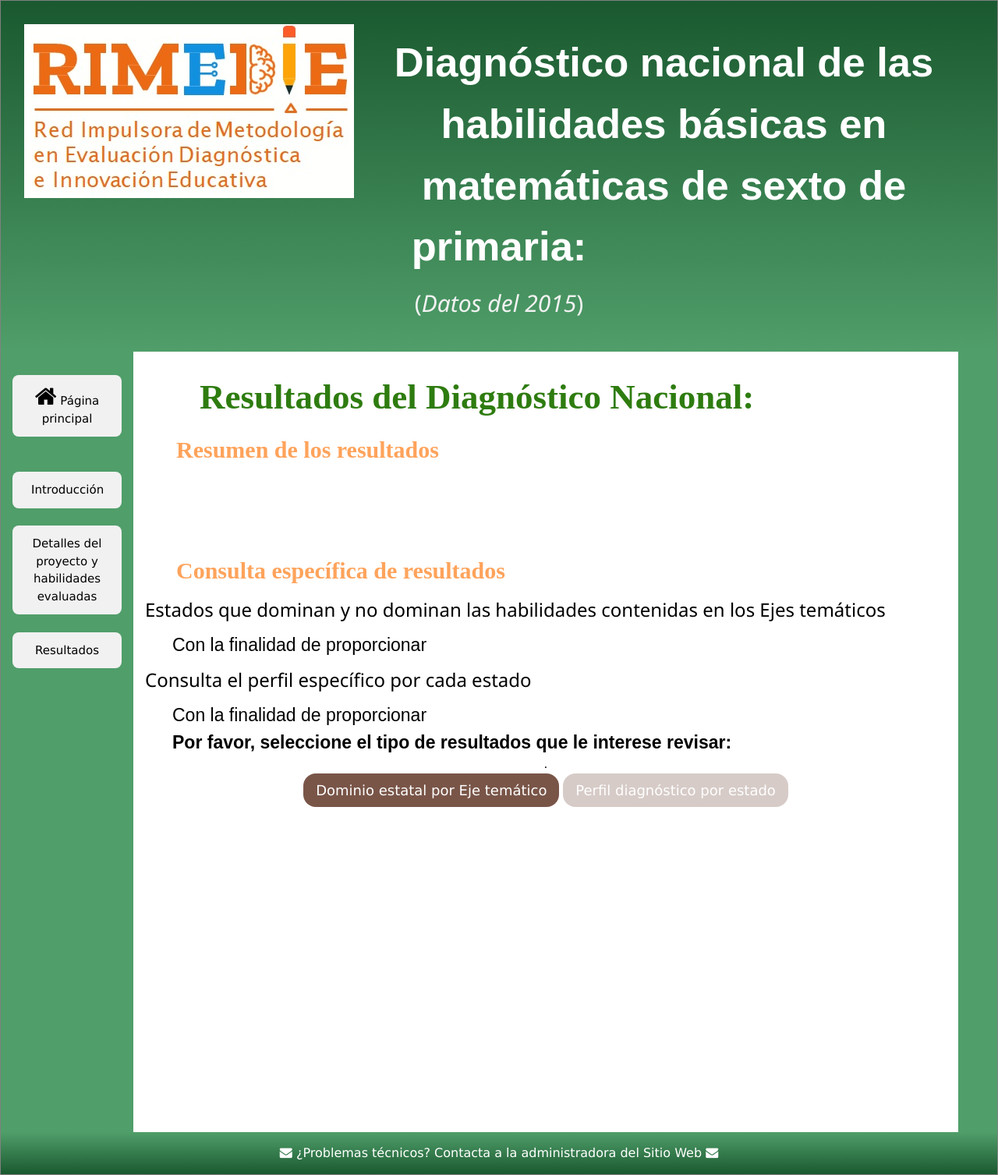
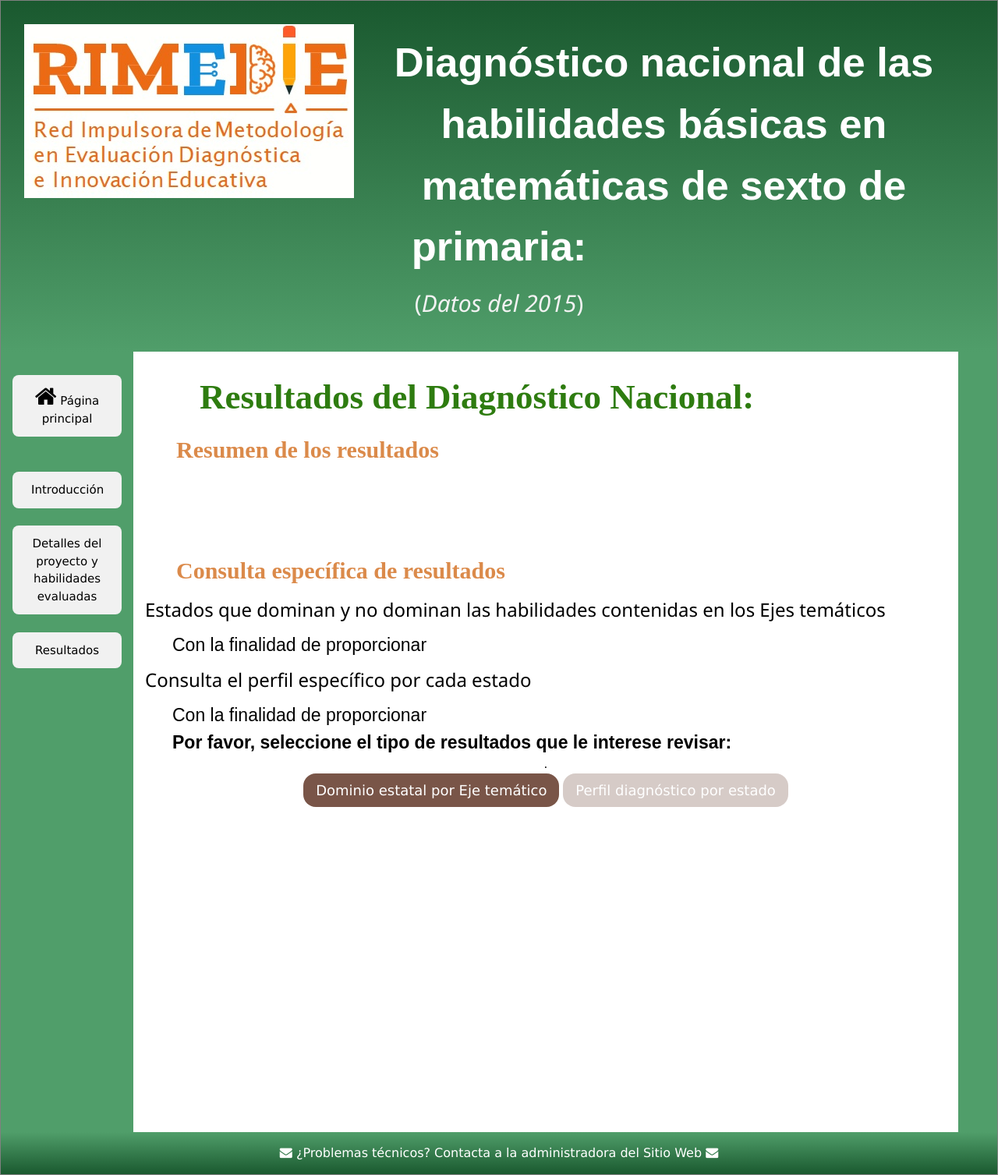
Before and after one commit to rimedie/rimedie.github.io, a Jekyll site: the page built from 1_InfoResultados.html, in a window 1280 px wide. Shown: the whole page at 78% size. Built offline with Jekyll 4.4.1, drawn with Linux system fonts in a browser that asks for light colours.

Commit message:
Update 1_Explorer.html

```diff
--- a/_layouts/1_Explorer.html
+++ b/_layouts/1_Explorer.html
@@ -46,7 +46,7 @@ h2.interact {
     font-size: 2em;
     font-family: cursive;
     text-align: left;
-    color:#ffa35b;
+    color:#db8a4a;
     font-weight:bold;
 }
 
```
